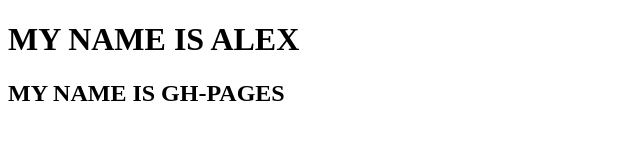
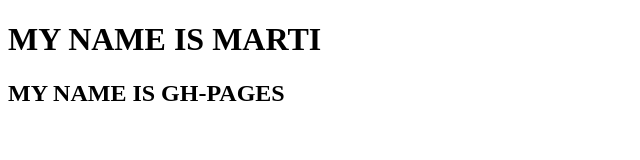
Before and after one commit to Kamal-kopchik/task2-domen, a plain HTML site: page index.html in a window 1280 px wide. Shown: the full height of the page, 0-640 px from the left. Drawn offline with Linux system fonts and the light colour scheme.

Commit message:
chanhed name from alex to marti

```diff
--- a/index.html
+++ b/index.html
@@ -8,7 +8,7 @@
 </head>
 
 <body>
-    <h1>MY NAME IS ALEX</h1>
+    <h1>MY NAME IS MARTI</h1>
     <h2>MY NAME IS GH-PAGES</h2>
 
 </body>
```
